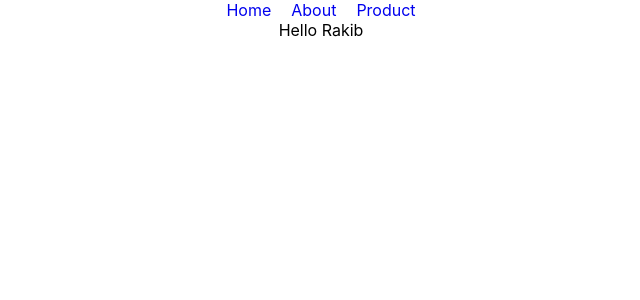
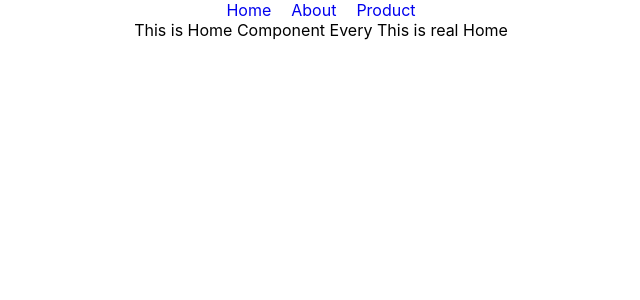
Before and after one commit to rakibul181/react-router-explore, a React (Create React App) app: page / in a window 1280 px wide. Shown: the top 300 px of the page, without its empty margins (319-959 px from the left). Built offline with nearby package versions, Linux system fonts and the light colour scheme.

Commit message:
more bacics routs aer explained

```diff
--- /dev/null
+++ b/src/Layouts/Main.js
@@ -0,0 +1,14 @@
+import React from 'react';
+import { Outlet } from 'react-router-dom';
+import Header from '../component/Header/Header';
+
+const Main = () => {
+    return (
+        <div>
+            <Header></Header>
+            <Outlet></Outlet>
+        </div>
+    );
+};
+
+export default Main;
--- a/src/component/About/About.js
+++ b/src/component/About/About.js
@@ -1,10 +1,10 @@
 import React from 'react';
-import Header from '../Header/Header';
+
 
 const About = () => {
     return (
         <div>
-            <Header></Header>
+
             <h1>This is about Component </h1>
         </div>
     );
--- a/src/component/Home/Home.js
+++ b/src/component/Home/Home.js
@@ -1,10 +1,10 @@
 import React from 'react';
-import Header from '../Header/Header';
+
 
 const Home = () => {
     return (
         <div>
-            <Header></Header>
+
             This is Home Component
             Every This is real Home
         </div>
```
Also changed, not shown: src/App.js (+14 -5 lines).
